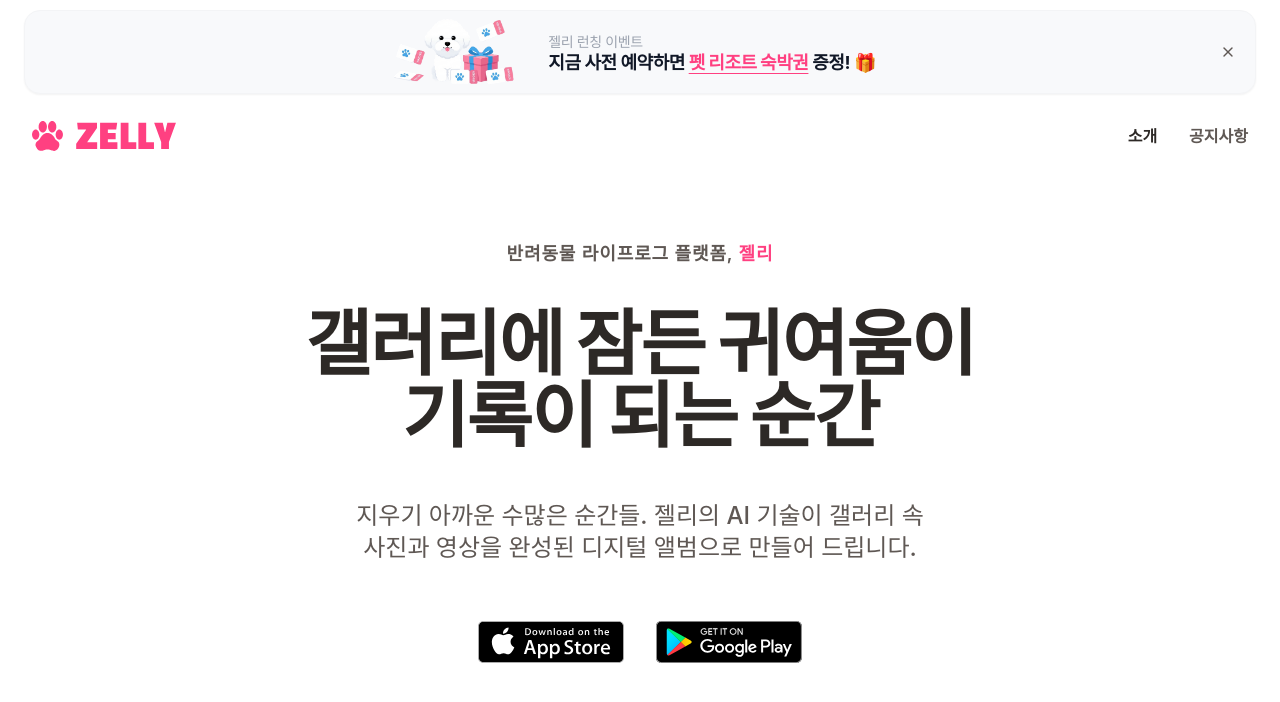
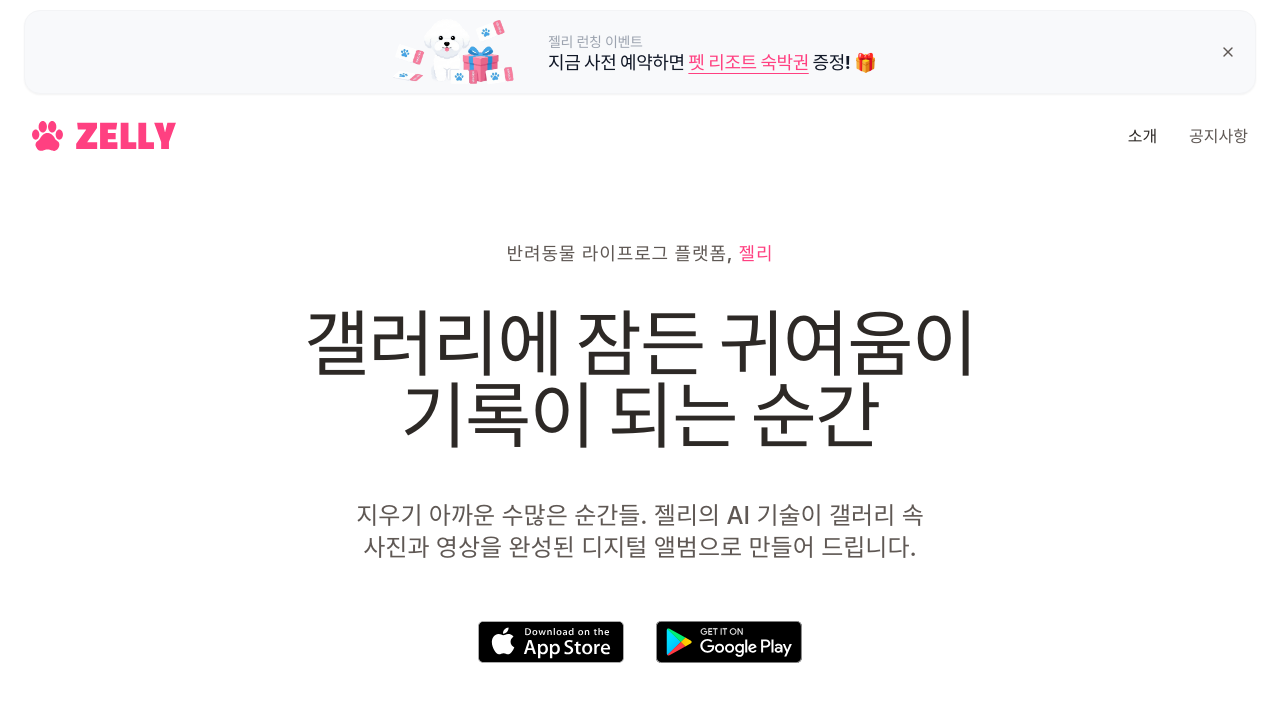
Before and after one commit to zellypaw/zelly-web, a Next.js app: page / in a window 1280 px wide. Shown: the top 702 px of the page. Built offline with nearby package versions, Linux system fonts and the light colour scheme; no server answers; a web font is replaced by a local one.

Commit message:
style: improve text wrapping with new CSS utilities and disable vertical overscroll behavior.

```diff
--- a/src/app/globals.css
+++ b/src/app/globals.css
@@ -36,6 +36,7 @@
 
 html {
   scroll-behavior: smooth;
+  overscroll-behavior-y: none;
 }
 
 body {
@@ -55,6 +56,9 @@ body {
     sans-serif;
   -webkit-font-smoothing: antialiased;
   -moz-osx-font-smoothing: grayscale;
+  overscroll-behavior-y: none;
+  text-rendering: optimizeLegibility;
+  font-synthesis: none;
 }
 
 /* Remove dark mode preference */
@@ -105,3 +109,16 @@ body {
 .pause-marquee:hover .animate-marquee2 {
   animation-play-state: paused;
 }
+
+/* Line Breaking & Typography Utilities */
+.break-keep {
+  word-break: keep-all;
+}
+
+.text-balance {
+  text-wrap: balance;
+}
+
+.text-pretty {
+  text-wrap: pretty;
+}
--- a/src/components/sections/EventBanner.tsx
+++ b/src/components/sections/EventBanner.tsx
@@ -53,8 +53,8 @@ export default function EventBanner() {
                       <span className="hidden sm:inline-block text-[12px] sm:text-sm font-medium text-gray-400 mb-0.5 tracking-tight">
                         젤리 런칭 이벤트
                       </span>
-                      <p className="text-[#111827] font-bold text-[17px] sm:text-lg tracking-tight leading-tight sm:leading-none pr-6 sm:pr-0">
-                        지금 사전 예약하면 <span className="text-zelly-pink font-extrabold underline decoration-zelly-pink/30 underline-offset-4 whitespace-nowrap">펫 리조트 숙박권</span> 증정! 🎁
+                      <p className="text-[#111827] font-bold text-[16px] sm:text-lg tracking-tight leading-tight sm:leading-none pr-6 sm:pr-0 break-keep text-pretty">
+                        지금 사전 예약하면 <span className="text-zelly-pink font-bold underline decoration-zelly-pink/30 underline-offset-4 whitespace-nowrap">펫 리조트 숙박권</span> 증정! 🎁
                       </p>
                     </div>
                   </div>
--- a/src/components/sections/Hero.tsx
+++ b/src/components/sections/Hero.tsx
@@ -38,10 +38,9 @@ export default function Hero() {
             initial={{ opacity: 0, y: 20 }}
             animate={{ opacity: 1, y: 0 }}
             transition={{ duration: 0.6, delay: 0.1 }}
-            className="text-[2.65rem] md:text-6xl lg:text-7xl font-black text-zelly-text-primary mb-10 md:mb-12 leading-[1.15] tracking-[-0.03em] md:tracking-tight break-keep text-balance"
+            className="text-[2.65rem] md:text-6xl lg:text-7xl font-extrabold text-zelly-text-primary mb-10 md:mb-12 leading-[1.15] tracking-[-0.03em] md:tracking-tight break-keep text-balance"
           >
-            갤러리에 잠든 귀여움이<br />
-            기록이 되는 순간
+            갤러리에 잠든 귀여움이<br className="md:hidden" /> 기록이 되는 순간
           </motion.h2>
 
           {/* Sub-headline */}
--- a/src/components/sections/Solution.tsx
+++ b/src/components/sections/Solution.tsx
@@ -140,20 +140,10 @@ export default function Solution() {
               >
                 <div className="max-w-sm w-full text-center md:text-left">
                   <h3 className="text-2xl md:text-4xl font-bold text-zelly-text-primary mb-6 md:mb-8 leading-tight break-keep text-balance">
-                    {solution.title.split('\n').map((line, i) => (
-                      <React.Fragment key={i}>
-                        {line}
-                        <br className="hidden md:block" />
-                      </React.Fragment>
-                    ))}
+                    {solution.title}
                   </h3>
-                  <p className="text-sm md:text-lg text-zelly-text-secondary leading-relaxed break-keep font-medium opacity-90 px-6 md:px-0">
-                    {solution.description.split('\n').map((line, i) => (
-                      <React.Fragment key={i}>
-                        {line}
-                        <br />
-                      </React.Fragment>
-                    ))}
+                  <p className="text-sm md:text-lg text-zelly-text-secondary leading-relaxed break-keep text-pretty font-medium opacity-90 px-6 md:px-0">
+                    {solution.description}
                   </p>
                 </div>
               </motion.div>
```
